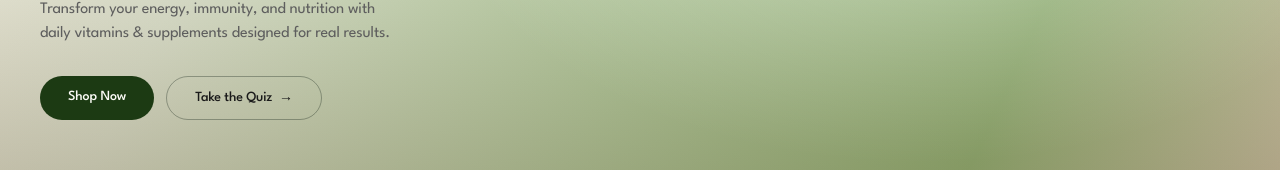
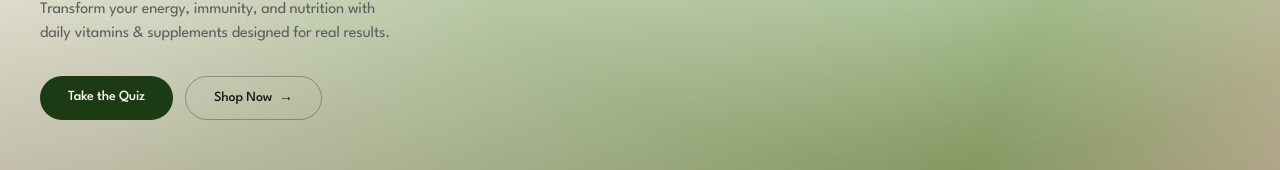
Before and after one commit to organicaliving/organicaliving, a Next.js app: page / in a window 1280 px wide. Shown: the part 515-685 px from the top of the page. Built offline with nearby package versions, Linux system fonts and the light colour scheme; no server answers; the database is empty.

Commit message:
fix: Home hero dark-green gradient to match mockup

```diff
--- a/src/components/home/HeroSection.tsx
+++ b/src/components/home/HeroSection.tsx
@@ -91,7 +91,7 @@ export function HeroSection() {
         </p>
         <div style={{ display: "flex", gap: 12, marginTop: 30 }}>
           <Link
-            href="/products"
+            href="/quiz"
             style={{
               lineHeight: 1,
               display: "inline-block",
@@ -104,7 +104,7 @@ export function HeroSection() {
               textDecoration: "none",
             }}
           >
-            Shop Now
+            Take the Quiz
           </Link>
           <Link
             href="/products"
@@ -121,7 +121,7 @@ export function HeroSection() {
               textDecoration: "none",
             }}
           >
-            Take the Quiz &nbsp;→
+            Shop Now &nbsp;→
           </Link>
         </div>
       </div>
```
